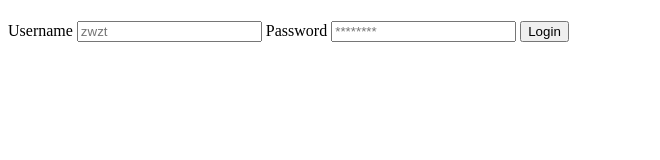
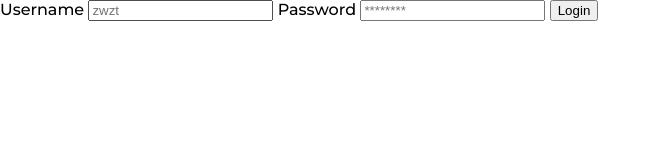
Before and after one commit to erq-programmer/purejs-form, a website built with webpack: page index.html in a window 1280 px wide. Shown: the whole page, without its empty margins (0-660 px from the left). Built offline with nearby package versions, Linux system fonts and the light colour scheme.

Commit message:
Added reset and basic styles with variables

```diff
--- /dev/null
+++ b/assets/styles/reset.css
@@ -0,0 +1,129 @@
+/* http://meyerweb.com/eric/tools/css/reset/
+   v2.0 | 20110126
+   License: none (public domain)
+*/
+
+html,
+body,
+div,
+span,
+applet,
+object,
+iframe,
+h1,
+h2,
+h3,
+h4,
+h5,
+h6,
+p,
+blockquote,
+pre,
+a,
+abbr,
+acronym,
+address,
+big,
+cite,
+code,
+del,
+dfn,
+em,
+img,
+ins,
+kbd,
+q,
+s,
+samp,
+small,
+strike,
+strong,
+sub,
+sup,
+tt,
+var,
+b,
+u,
+i,
+center,
+dl,
+dt,
+dd,
+ol,
+ul,
+li,
+fieldset,
+form,
+label,
+legend,
+table,
+caption,
+tbody,
+tfoot,
+thead,
+tr,
+th,
+td,
+article,
+aside,
+canvas,
+details,
+embed,
+figure,
+figcaption,
+footer,
+header,
+hgroup,
+menu,
+nav,
+output,
+ruby,
+section,
+summary,
+time,
+mark,
+audio,
+video {
+  margin: 0;
+  padding: 0;
+  border: 0;
+  font-size: 100%;
+  font: inherit;
+  vertical-align: baseline;
+}
+/* HTML5 display-role reset for older browsers */
+article,
+aside,
+details,
+figcaption,
+figure,
+footer,
+header,
+hgroup,
+menu,
+nav,
+section {
+  display: block;
+}
+body {
+  line-height: 1;
+}
+ol,
+ul {
+  list-style: none;
+}
+blockquote,
+q {
+  quotes: none;
+}
+blockquote:before,
+blockquote:after,
+q:before,
+q:after {
+  content: '';
+  content: none;
+}
+table {
+  border-collapse: collapse;
+  border-spacing: 0;
+}
--- /dev/null
+++ b/assets/styles/style.css
@@ -0,0 +1,30 @@
+:root {
+  --primary: #ff4b3a;
+  --secondary: #21b580;
+  --white: #fff;
+  --black: #000;
+  --grey: #999;
+  --buttonBorderRadius: 30;
+  --spaceS: 0.5rem;
+  --spaceM: 1rem;
+  --spaceL: 2rem;
+  --sizeS: 1.6rem;
+  --sizeM: 1.8rem;
+  --sizeL: 2.6rem;
+  --sizeXL: 4.4rem;
+  --weightNormal: 500;
+  --weigthBold: 600;
+}
+
+html {
+  font-size: 62.5%;
+}
+
+body {
+  box-sizing: border-box;
+  font-family: 'Montserrat', sans-serif;
+  font-size: var(--sizeS);
+  font-weight: var(--weightNormal);
+  color: var(--black);
+  background-color: var(--white);
+}
--- a/index.html
+++ b/index.html
@@ -5,11 +5,15 @@
     <meta http-equiv="X-UA-Compatible" content="IE=edge" />
     <meta name="viewport" content="width=device-width, initial-scale=1.0" />
     <title>PureJS</title>
+    <link rel="preconnect" href="https://fonts.gstatic.com" />
+    <link href="https://fonts.googleapis.com/css2?family=Montserrat:wght@500;600&display=swap" rel="stylesheet" />
+    <link rel="stylesheet" href="./assets/styles/reset.css" />
+    <link rel="stylesheet" href="./assets/styles/style.css" />
 
     <script type="text/html" id="login">
       <main>
         <h1><%= title %></h1>
-        <form>
+        <form class="form">
           <label for="username">Username</label>
           <input
             id="username"
```
Also changed, not shown: screenshot.png.
